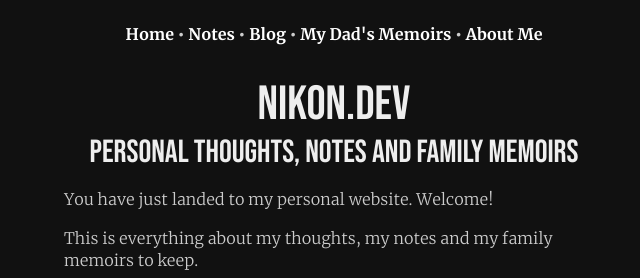
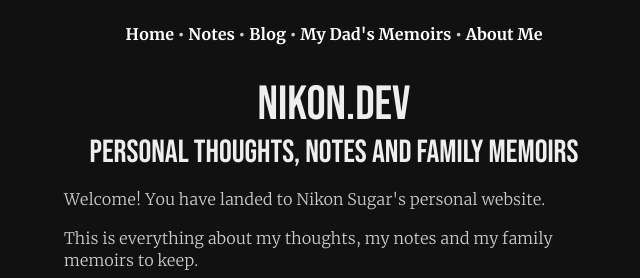
Before and after one commit to nikon-dev/nikon-dev.github.io, a plain HTML site: page index.html in a window 1280 px wide. Shown: the top 278 px of the page, 306-946 px from the left. Drawn offline with Linux system fonts and the light colour scheme.

Commit message:
deploy: 9c16f9279c26acce03388c19955c349f3917c858

```diff
--- a/index.html
+++ b/index.html
@@ -108,7 +108,7 @@
 
   <h1 class="centered title">nikon.dev</h1>
   <h2 class="centered subtitle">Personal Thoughts, Notes and Family Memoirs</h2>
-  <div id="page" ><p>You have just landed to my personal website. Welcome!</p><p>This is everything about my thoughts, my notes and my family memoirs to keep.</p><h1>Contents</h1><h2><a href="/">Home</a></h2><h2><a href="/notes">Notes</a></h2><ul><li><p><a href="/notes/my-first-note">My first note</a></p></li><li><p><a href="/notes/my-second-note">My second note</a></p></li></ul><h2><a href="/posts">Blog</a></h2><ul><li><p><a href="/posts/my-first-post">My first post</a></p></li><li><p><a href="/posts/my-second-post">My second post</a></p></li></ul><h2><a href="/my-dad-memoirs">My dad's memoirs</a></h2><ul><li><p><a href="/my-dad-memoirs/script">Script</a></p></li><li><p><a href="/my-dad-memoirs/audios">Audios</a></p></li></ul><h2><a href="/about">About me</a></h2></div>
+  <div id="page" ><p>Welcome! You have landed to Nikon Sugar's personal website.</p><p>This is everything about my thoughts, my notes and my family memoirs to keep.</p><h1>Contents</h1><h2><a href="/">Home</a></h2><h2><a href="/notes">Notes</a></h2><ul><li><p><a href="/notes/my-first-note">My first note</a></p></li><li><p><a href="/notes/my-second-note">My second note</a></p></li></ul><h2><a href="/posts">Blog</a></h2><ul><li><p><a href="/posts/my-first-post">My first post</a></p></li><li><p><a href="/posts/my-second-post">My second post</a></p></li></ul><h2><a href="/my-dad-memoirs">My dad's memoirs</a></h2><ul><li><p><a href="/my-dad-memoirs/script">Script</a></p></li><li><p><a href="/my-dad-memoirs/audios">Audios</a></p></li></ul><h2><a href="/about">About me</a></h2></div>
   <div class="btn"><a href="/">HOME</a></div>
 
     </div>
```
